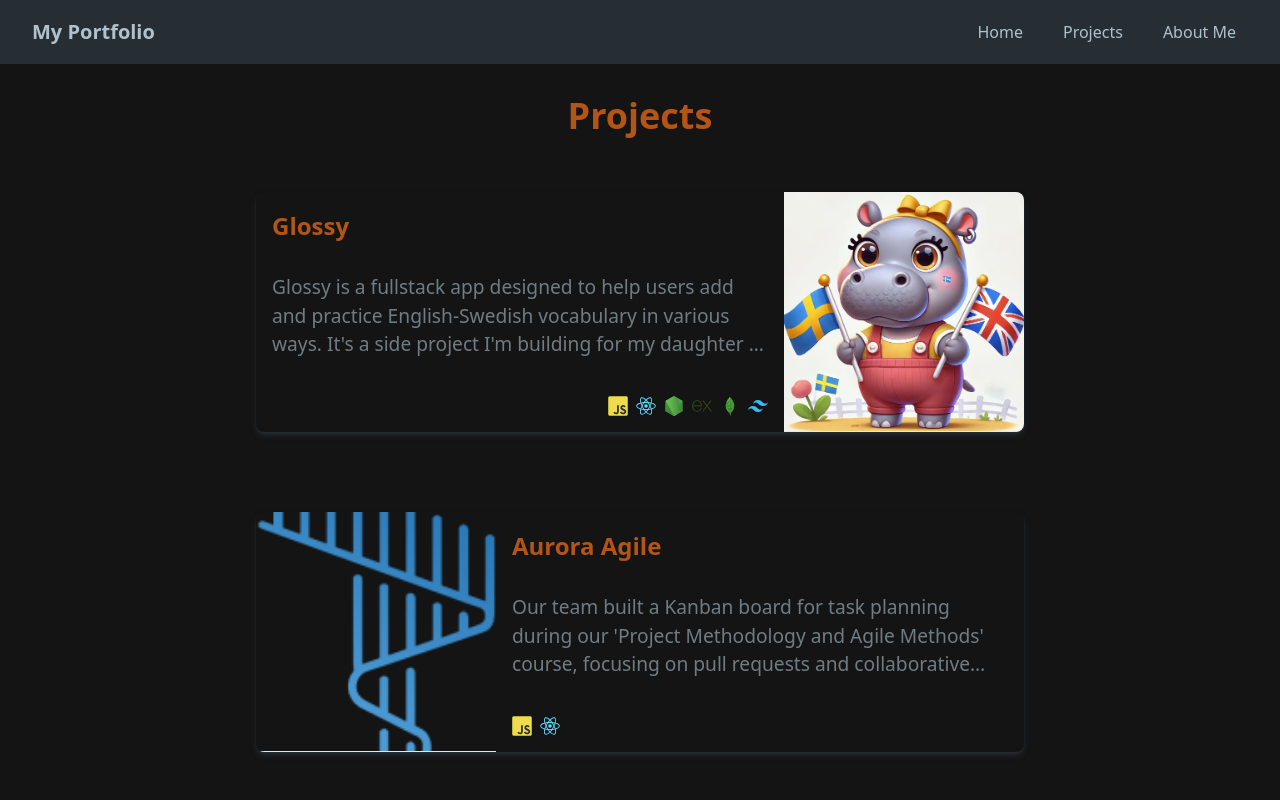
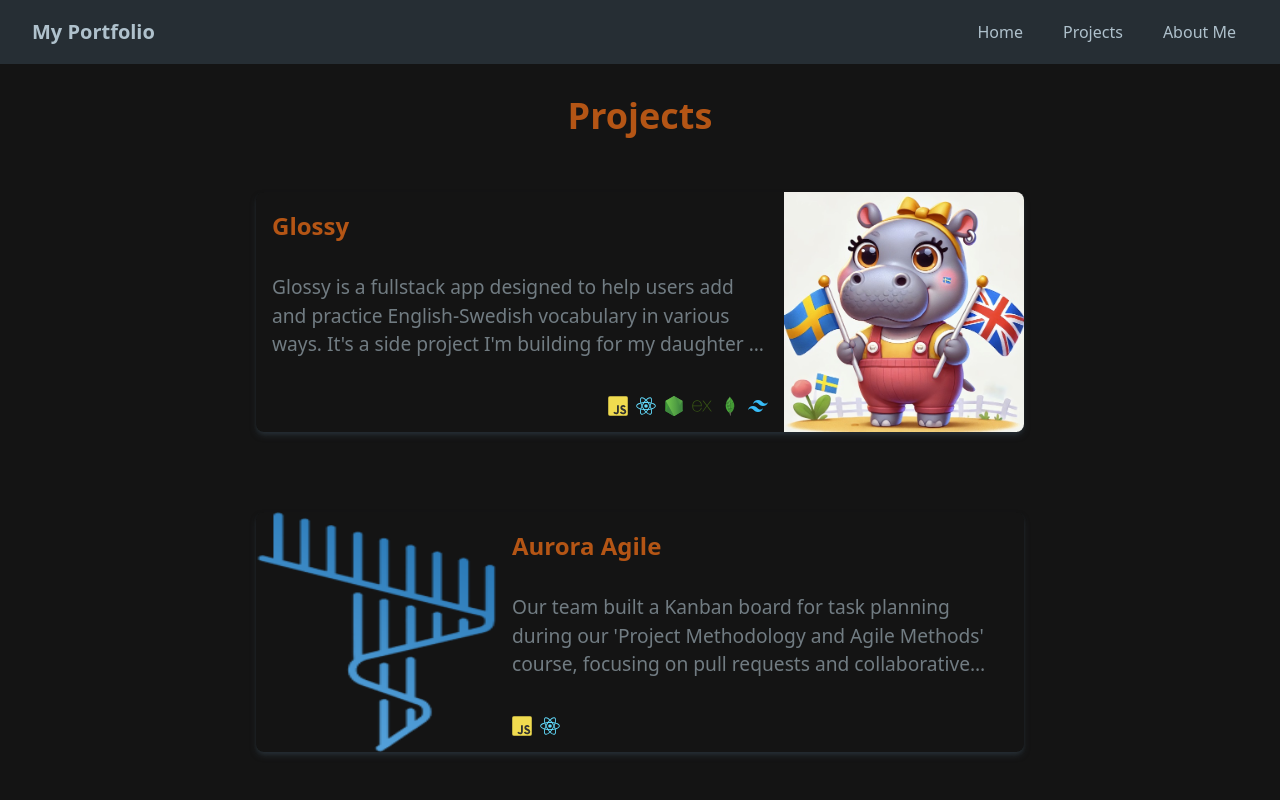
Before and after one commit to JerryChas/Portfolio, a React (Vite) app: page /projects in a window 1280 px wide. Shown: the top 800 px of the page. Built offline with nearby package versions, Linux system fonts and the light colour scheme.

Commit message:
stylefix

```diff
--- a/src/pages/projectsPage/components/ProjectCard.tsx
+++ b/src/pages/projectsPage/components/ProjectCard.tsx
@@ -29,12 +29,12 @@ const ProjectCard = ({ data, even }: ProjectCardProps) => {
         }  shadow-md shadow-primary hover:shadow-md hover:shadow-accent mx-auto my-6 rounded-lg w-full md:max-w-screen-md h-36 md:h-auto transition-transform duration-300 overflow-hidden ease-in-out hover:scale-105`}
       >
         {/* Picture */}
-        <div className='border-b w-36 md:w-60 h-36 md:h-60 aspect-square'>
+        <div className='w-36 md:w-60 h-36 md:h-60 aspect-square'>
           <img
             loading='lazy'
             src={data.src}
             alt={data.alt}
-            className='w-full h-full object-cover'
+            className='w-full h-full object-cover object-fill'
           />
         </div>
 
```
